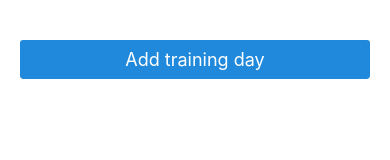
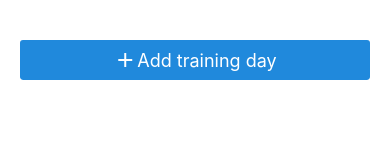
Before and after one commit to sebastiansiejek/progress-gym-tracker, a React Native app: screen / in a window 390 px wide. Shown: the top 160 px of the page. Built offline with nearby package versions, Linux system fonts and the light colour scheme.

Commit message:
feat: add plus icon to add buttons type

```diff
--- a/src/components/TrainingPlans/DayExercises/DayExercises.tsx
+++ b/src/components/TrainingPlans/DayExercises/DayExercises.tsx
@@ -58,6 +58,7 @@ const DayExercises: React.FunctionComponent<DayExercisesProps> = ({}) => {
         onPress={addField}
         title="Add exercise"
         accessibilityLabel="Click to add exercise"
+        icon={<Icon name="add" color="white" />}
       />
     </SafeAreaView>
   )
--- a/src/components/TrainingPlans/TrainingDays/TrainingDays.tsx
+++ b/src/components/TrainingPlans/TrainingDays/TrainingDays.tsx
@@ -51,6 +51,7 @@ const TrainingDays: React.FunctionComponent<TrainingDaysProps> = ({}) => {
         style={{
           marginTop: 20,
         }}
+        icon={<Icon name="add" color="white" />}
         onPress={() => {
           setField((draft) => {
             draft.push({
```
